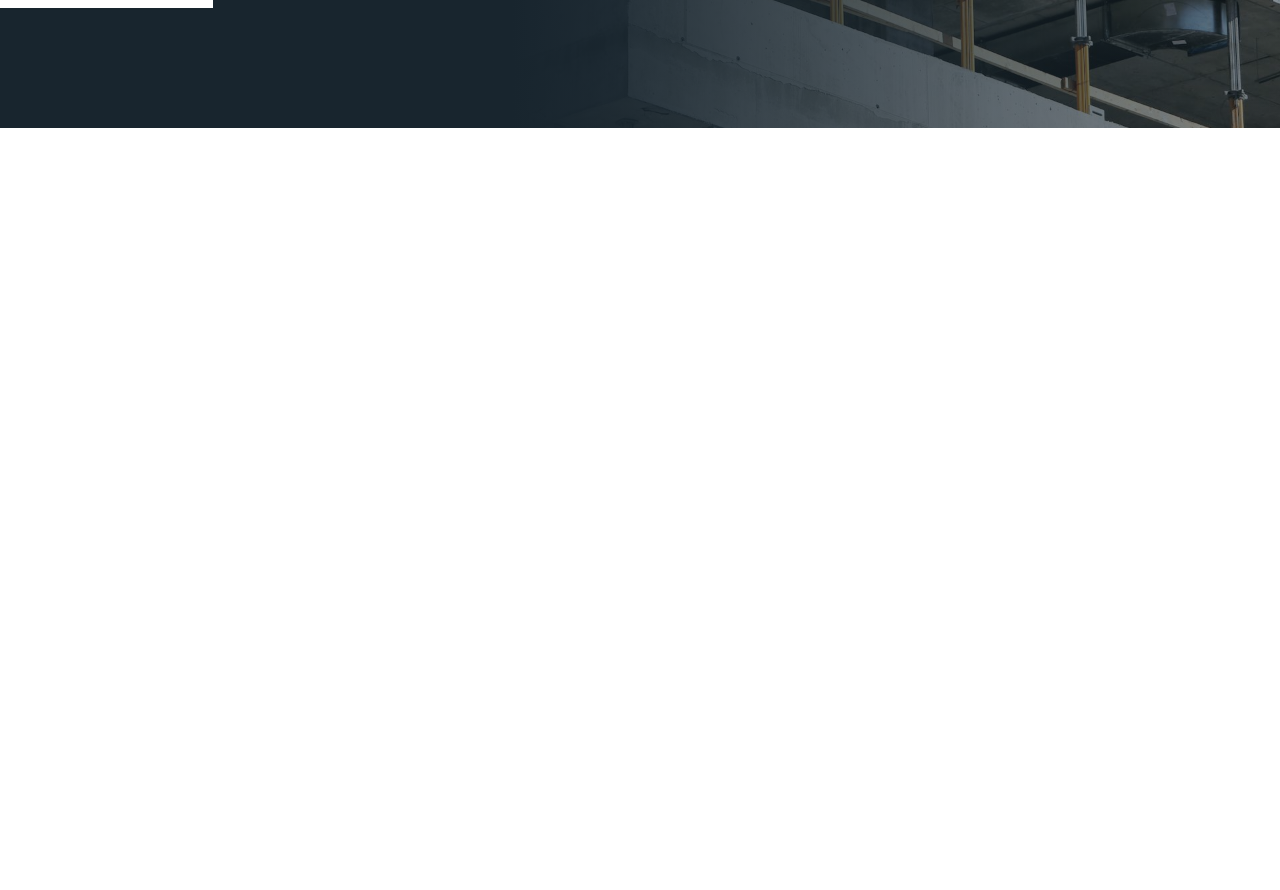
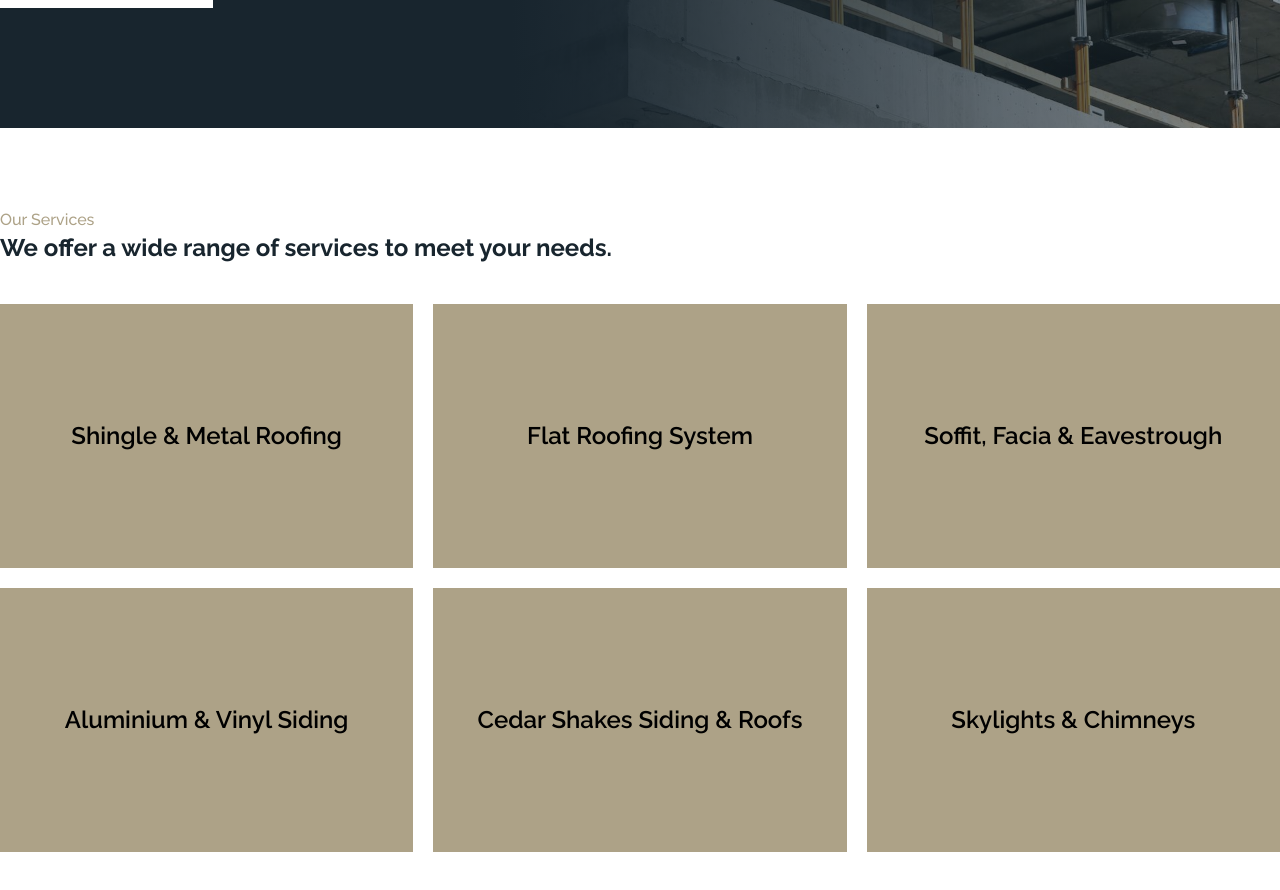
Before and after one commit to itsjatinnagar/proshield, a React (Vite) app: page / in a window 1280 px wide. Shown: the part 640-1530 px from the top of the page. Before the commit the page ends 800 px from the top, so only its background shows below. Built offline with nearby package versions, Linux system fonts and the light colour scheme.

Commit message:
services section

```diff
--- a/src/App.tsx
+++ b/src/App.tsx
@@ -1,5 +1,11 @@
 import Header from "./sections/header";
+import Services from "./sections/services";
 
 export default function App() {
-  return <Header />;
+  return (
+    <>
+      <Header />
+      <Services />
+    </>
+  );
 }
--- /dev/null
+++ b/src/sections/services.tsx
@@ -0,0 +1,67 @@
+const SERVICES = [
+  {
+    title: "Shingle & Metal Roofing",
+    description:
+      "Lorem ipsum dolor sit amet consectetur adipisicing elit. Voluptas non atque aliquid quos deleniti amet ad nisi praesentium magni consectetur, omnis sit voluptate cupiditate ut laudantium ipsum blanditiis distinctio suscipit exercitationem deserunt hic delectus est perspiciatis dolorem? Dolore, voluptas labore.",
+  },
+  {
+    title: "Flat Roofing System",
+    description:
+      "Lorem ipsum dolor sit amet consectetur adipisicing elit. Voluptas non atque aliquid quos deleniti amet ad nisi praesentium magni consectetur, omnis sit voluptate cupiditate ut laudantium ipsum blanditiis distinctio suscipit exercitationem deserunt hic delectus est perspiciatis dolorem? Dolore, voluptas labore.",
+  },
+  {
+    title: "Soffit, Facia & Eavestrough",
+    description:
+      "Lorem ipsum dolor sit amet consectetur adipisicing elit. Voluptas non atque aliquid quos deleniti amet ad nisi praesentium magni consectetur, omnis sit voluptate cupiditate ut laudantium ipsum blanditiis distinctio suscipit exercitationem deserunt hic delectus est perspiciatis dolorem? Dolore, voluptas labore.",
+  },
+  {
+    title: "Aluminium & Vinyl Siding",
+    description:
+      "Lorem ipsum dolor sit amet consectetur adipisicing elit. Voluptas non atque aliquid quos deleniti amet ad nisi praesentium magni consectetur, omnis sit voluptate cupiditate ut laudantium ipsum blanditiis distinctio suscipit exercitationem deserunt hic delectus est perspiciatis dolorem? Dolore, voluptas labore.",
+  },
+  {
+    title: "Cedar Shakes Siding & Roofs",
+    description:
+      "Lorem ipsum dolor sit amet consectetur adipisicing elit. Voluptas non atque aliquid quos deleniti amet ad nisi praesentium magni consectetur, omnis sit voluptate cupiditate ut laudantium ipsum blanditiis distinctio suscipit exercitationem deserunt hic delectus est perspiciatis dolorem? Dolore, voluptas labore.",
+  },
+  {
+    title: "Skylights & Chimneys",
+    description:
+      "Lorem ipsum dolor sit amet consectetur adipisicing elit. Voluptas non atque aliquid quos deleniti amet ad nisi praesentium magni consectetur, omnis sit voluptate cupiditate ut laudantium ipsum blanditiis distinctio suscipit exercitationem deserunt hic delectus est perspiciatis dolorem? Dolore, voluptas labore.",
+  },
+];
+
+export default function Services() {
+  return (
+    <section className="py-20">
+      <div className="mx-auto container">
+        <h2 className="font-medium text-accent">Our Services</h2>
+        <p className="font-bold text-2xl text-primary">
+          We offer a wide range of services to meet your needs.
+        </p>
+        <div className="mt-10 w-full grid grid-cols-3 justify-between gap-5">
+          {SERVICES.map((service, index) => (
+            <Card
+              key={index}
+              title={service.title}
+              description={service.description}
+            />
+          ))}
+        </div>
+      </div>
+    </section>
+  );
+}
+
+function Card({ title, description }: { title: string; description: string }) {
+  return (
+    <div className="group relative border border-accent">
+      <div className="p-5 pb-[60px] bg-white">
+        <p className="leading-relaxed">{description}</p>
+      </div>
+      <div className="absolute bottom-0 left-0 right-0 h-full w-full flex items-center justify-center bg-accent font-semibold text-2xl transition-all group-hover:h-10 group-hover:text-base">
+        <h3>{title}</h3>
+      </div>
+    </div>
+  );
+}
```
